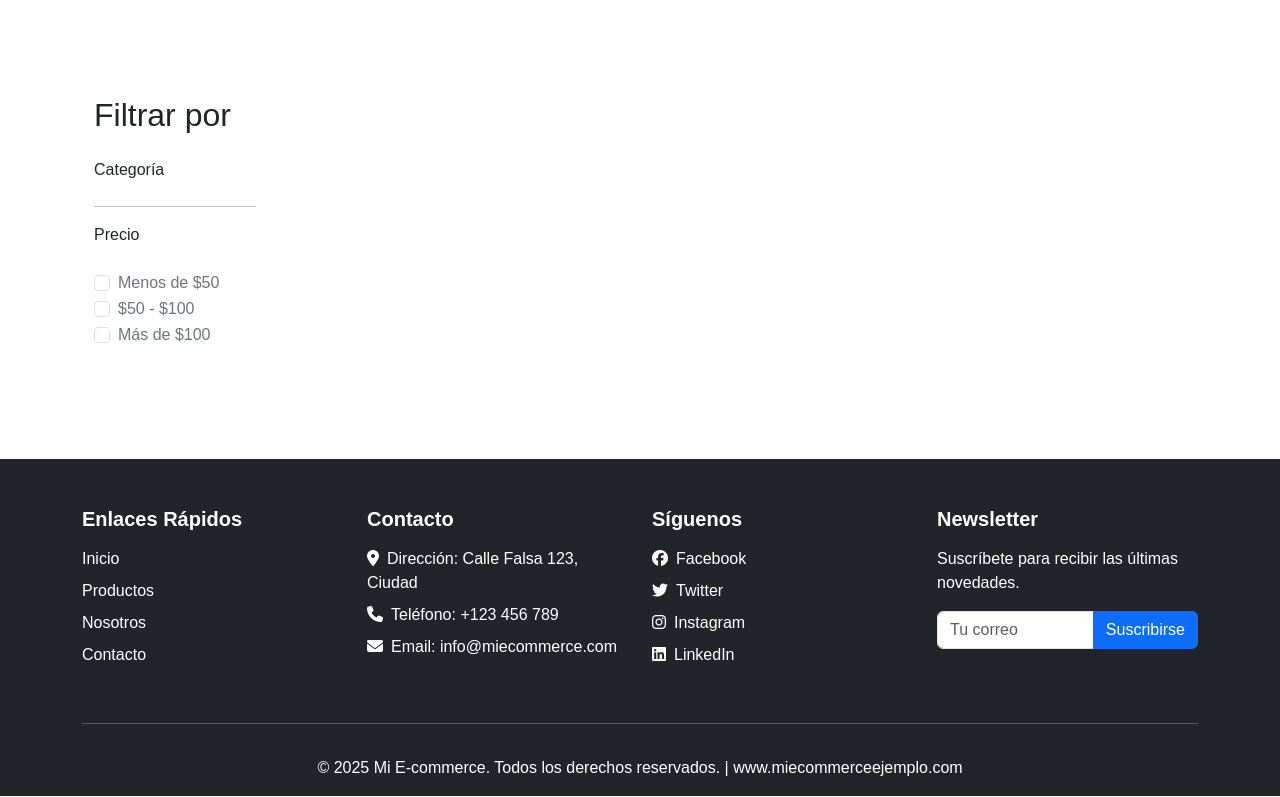
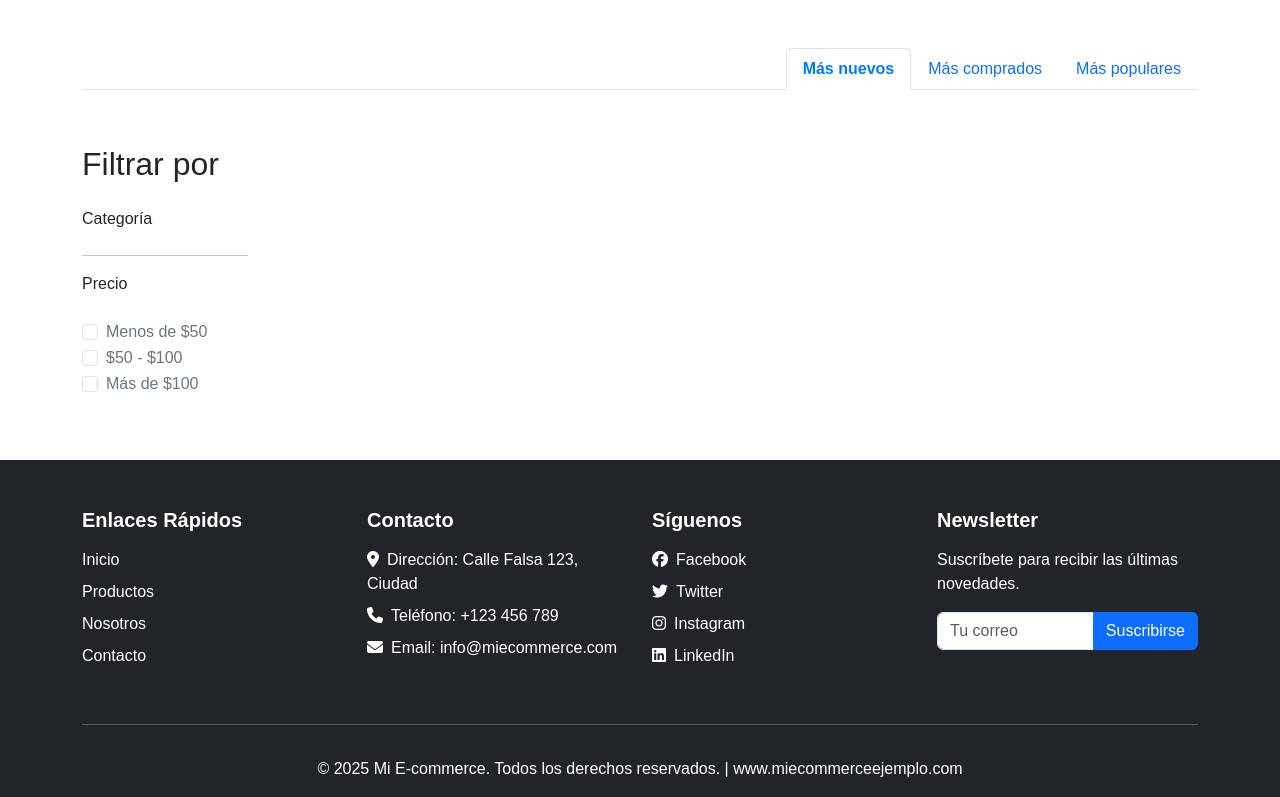
Before and after one commit to JoseB007/app_ecommerce, a Django app: page /shop/productos/?ref=mas-nuevo in a window 1280 px wide. Shown: the part 152-949 px from the top of the page. Run offline with Django 5.2, Linux system fonts and the light colour scheme; data that the repository does not hold is empty; some libraries are stand-ins or nearby versions.

Commit message:
Agregar funcion para ordenar los productos
Se agrega una funcion para que el usuario pueda ordenar los productos de acuerdo a los productos
mas vendidos, mas gustados o los mas nuevos.

```diff
--- a/apps/productos/forms.py
+++ b/apps/productos/forms.py
@@ -17,7 +17,7 @@ class FormProducto(ModelForm):
                 }
             )
         }
-        exclude = ["slug", "disponible"]
+        exclude = ["slug", "disponible", "favoritos"]
 
     def __init__(self, *args, **kwargs):
         super().__init__(*args, **kwargs)
--- /dev/null
+++ b/apps/shop/templates/includes/tabs_ordenacion.html
@@ -0,0 +1,12 @@
+<!-- Pestañas de ordenamiento -->
+<ul class="nav nav-tabs d-flex align-items-center justify-content-end" id="sortTabs" role="tablist">
+    <li class="nav-item">
+        <a class="nav-link {% if 'mas-nuevo' in request.get_full_path_info %} active {% endif %}" id="nuevos-tab" data-toggle="tab" role="tab" aria-controls="newest" href="{{ request.path }}?ref=mas-nuevo">Más nuevos</a>
+    </li>
+    <li class="nav-item">
+        <a class="nav-link {% if 'mas-comprado' in request.get_full_path_info %} active {% endif %}" id="comprados-tab" data-toggle="tab" role="tab" aria-controls="newest" href="{{ request.path }}?ref=mas-comprado">Más comprados</a>
+    </li>
+    <li class="nav-item">
+        <a class="nav-link {% if 'mas-popular' in request.get_full_path_info %} active {% endif %}" id="populares-tab" data-toggle="tab" role="tab" aria-controls="popular" href="{{ request.path }}?ref=mas-popular">Más populares</a>
+    </li>
+</ul>
--- a/apps/shop/templates/tienda_productos.html
+++ b/apps/shop/templates/tienda_productos.html
@@ -5,7 +5,8 @@
 
 {% block content %}
 
-<div class="container my-5">
+{% include 'includes/tabs_ordenacion.html' %}
+
 <div class="row">
     <!-- Columna izquierda: Filtros -->
     <div class="col-md-2">
@@ -58,6 +59,7 @@
         <div class="row" id="product-container">
             {% include 'includes/producto.html' %}
         </div>
+        <!-- Paginador -->
         {% if paginator.num_pages > 1 %}
         <div class="d-flex justify-content-center mt-4">
             {% include 'includes/paginador.html' %}
@@ -66,5 +68,5 @@
     </div>
 
 </div>
-</div>
+
 {% endblock %}
--- a/apps/shop/views.py
+++ b/apps/shop/views.py
@@ -1,5 +1,8 @@
 from django.views.generic import ListView, DetailView, CreateView, DetailView, UpdateView, TemplateView
 from django.core.paginator import Paginator
+from django.shortcuts import render, get_object_or_404
+from django.http import JsonResponse, HttpResponse
+from django.db.models import Count
 
 from apps.productos.models import Producto, Categoria
 
@@ -22,10 +25,12 @@ class ListaTiendaProductosView(ListView):
     paginate_by = 8
 
     def get_queryset(self):
+        # Si ya se definió un queryset en el método get, usarlo
+        if hasattr(self, 'queryset'):
+            queryset = self.queryset
+
         queryset = super().get_queryset()
-        self.tag = self.kwargs.get("tag")
-        if self.tag:
-            queryset = Producto.objects.filter(categorias__slug=self.tag)
+
         return queryset
 
     def get_context_data(self, **kwargs):
@@ -50,6 +55,34 @@ class ListaTiendaProductosView(ListView):
 
         return sorted(lista_menor[-3:] + lista_mayor[:2])
 
+    def get(self, request, *args, **kwargs):
+        # Obtener el queryset actual
+        self.queryset = self.get_queryset()
+
+        # Obtener el parámetro 'ref' de la URL para ordenar queryset
+        act = request.GET.get('ref')
+        if act:
+            self.queryset = self.ordenar_queryset(act, self.queryset)
+
+        # Obtener la categoría actual, y si existe filtrar productos por esa categoría
+        self.tag = self.kwargs.get("tag")
+        if self.tag:
+            self.queryset = self.queryset.filter(categorias__slug=self.tag)
+
+        # Llamar al método get de la clase padre para continuar con el flujo normal
+        return super().get(request, *args, **kwargs)
+
+    def ordenar_queryset(self, act, queryset):
+        # Si el parámetro es 'most-popular', ordenar por favoritos
+        if act == "mas-popular":
+            queryset = Producto.objects.annotate(total_fav=Count("favoritos")).order_by("-total_fav")
+        # Si el parámetro es 'most-purchased', ordenar por cant. de detalles de venta
+        elif act == "mas-comprado":
+            queryset = Producto.objects.annotate(total_compras=Count("detalles")).filter(total_compras__gt=0).order_by("-total_compras")
+        else:
+            queryset = Producto.objects.all()
+        return queryset
+
 
 class DetalleProductoView(DetailView):
     model = Producto
--- a/static/css/styles.css
+++ b/static/css/styles.css
@@ -146,17 +146,17 @@ form label {
 }
 
 
-/* .alert-message {
-    width: 400px;
-    margin: auto;
-    position: absolute;
-    top: 90px;
-    right: 10px;
-} */
-
-
 .product-image-cart {
     max-height: 400px;
     width: 100%;
     object-fit: contain;
 }
+
+
+.nav-tabs {
+    margin-bottom: 55px;
+}
+.nav-tabs .nav-link.active {
+    font-weight: bold;
+    color: #007bff !important;
+}
```
Lines whose indentation alone changed are shown as unchanged.
